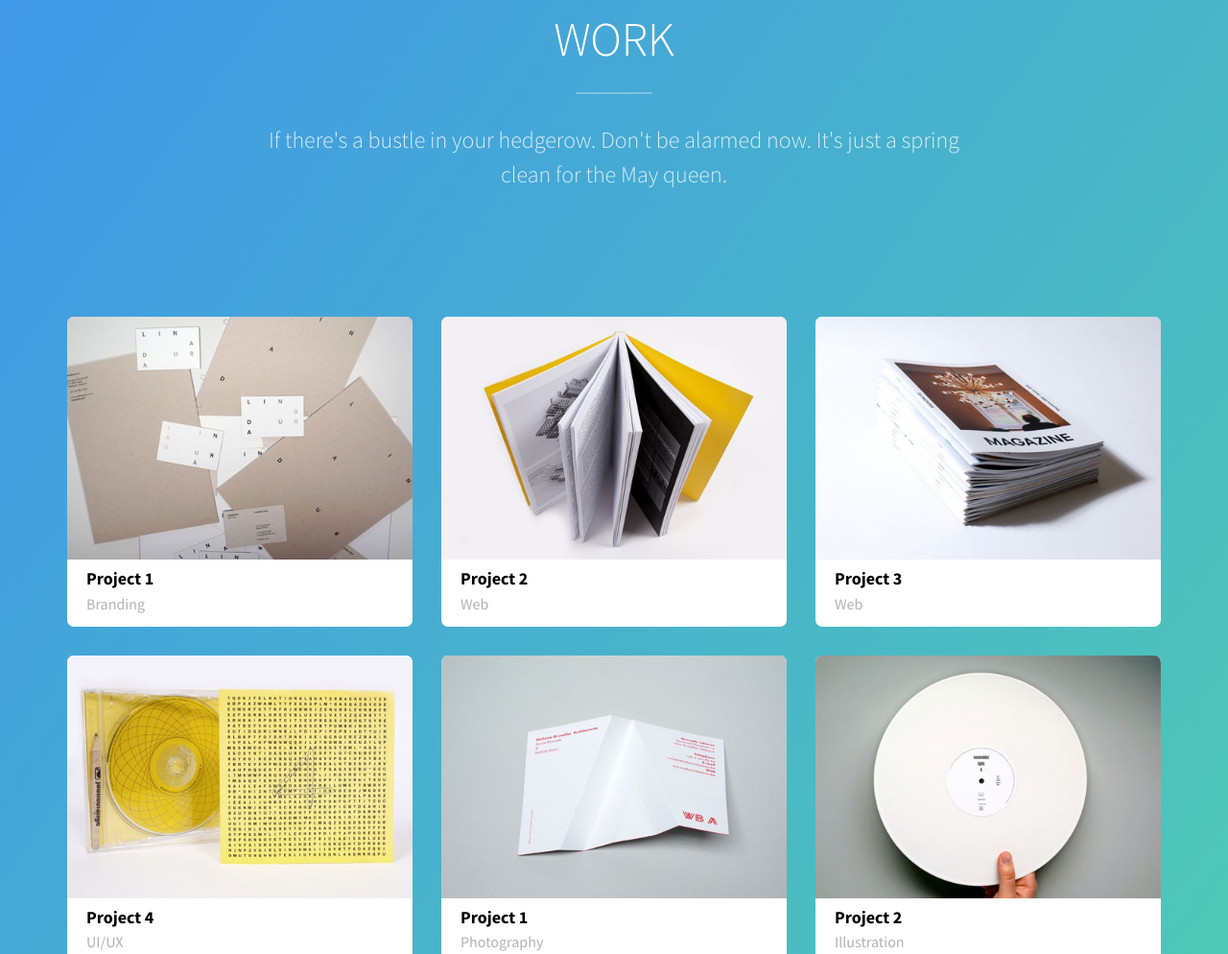
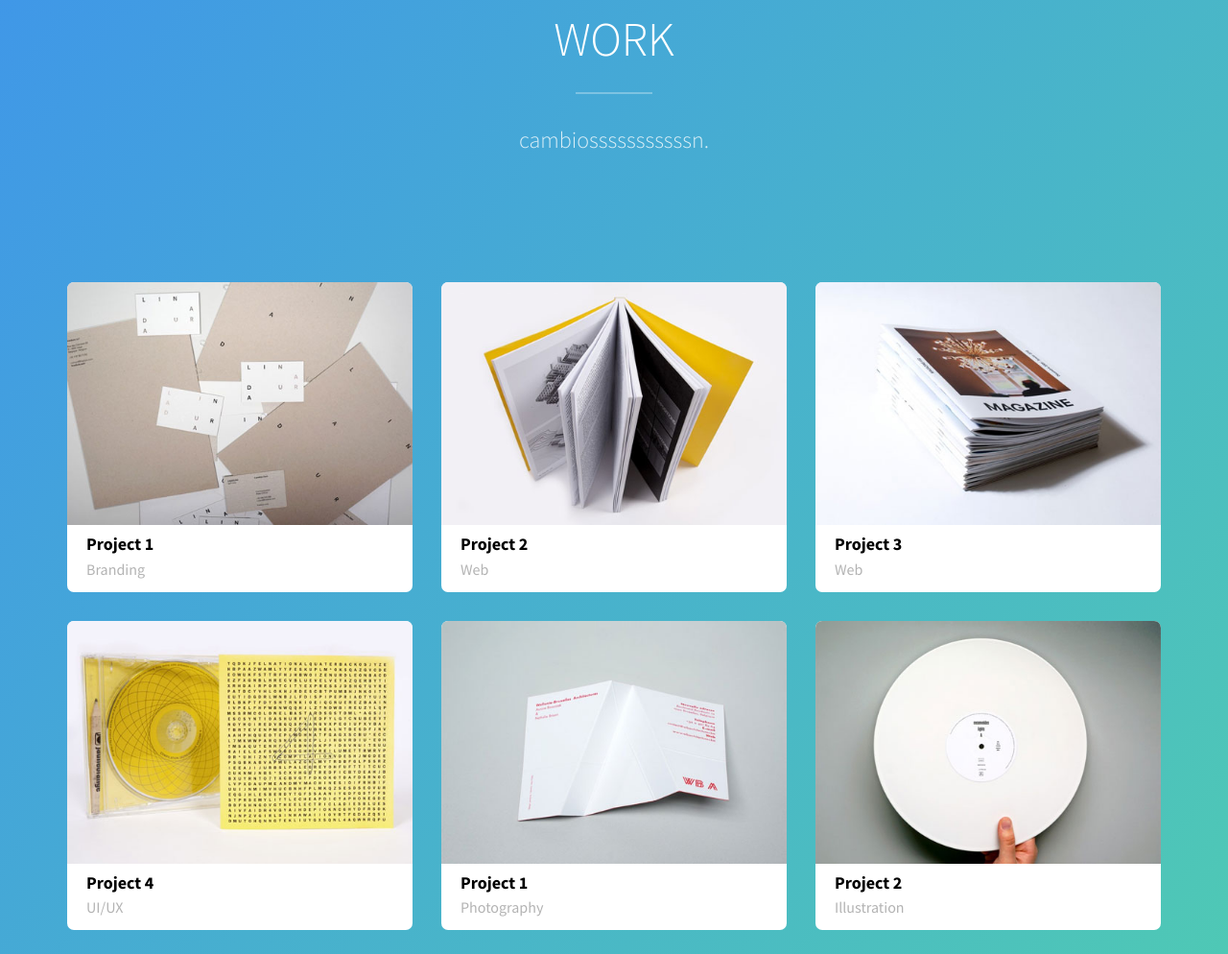
Before and after one commit to Darvin988/Elka-Electronics, a plain HTML site: page index.html in a window 1280 px wide. Shown: the part 1977-2971 px from the top of the page at 96% size. Drawn offline with Linux system fonts and the light colour scheme; some packages are replaced by stand-ins of ours; files whose address does not match are found by name.

Commit message:
Erick prueba

```diff
--- a/index.html
+++ b/index.html
@@ -286,7 +286,7 @@
 					<h2 class="to-animate">Work</h2>
 					<div class="row">
 						<div class="col-md-8 col-md-offset-2 subtext to-animate">
-							<h3>If there's a bustle in your hedgerow. Don't be alarmed now. It's just a spring clean for the May queen.</h3>
+							<h3>cambiosssssssssssn.</h3>
 						</div>
 					</div>
 				</div>
```
